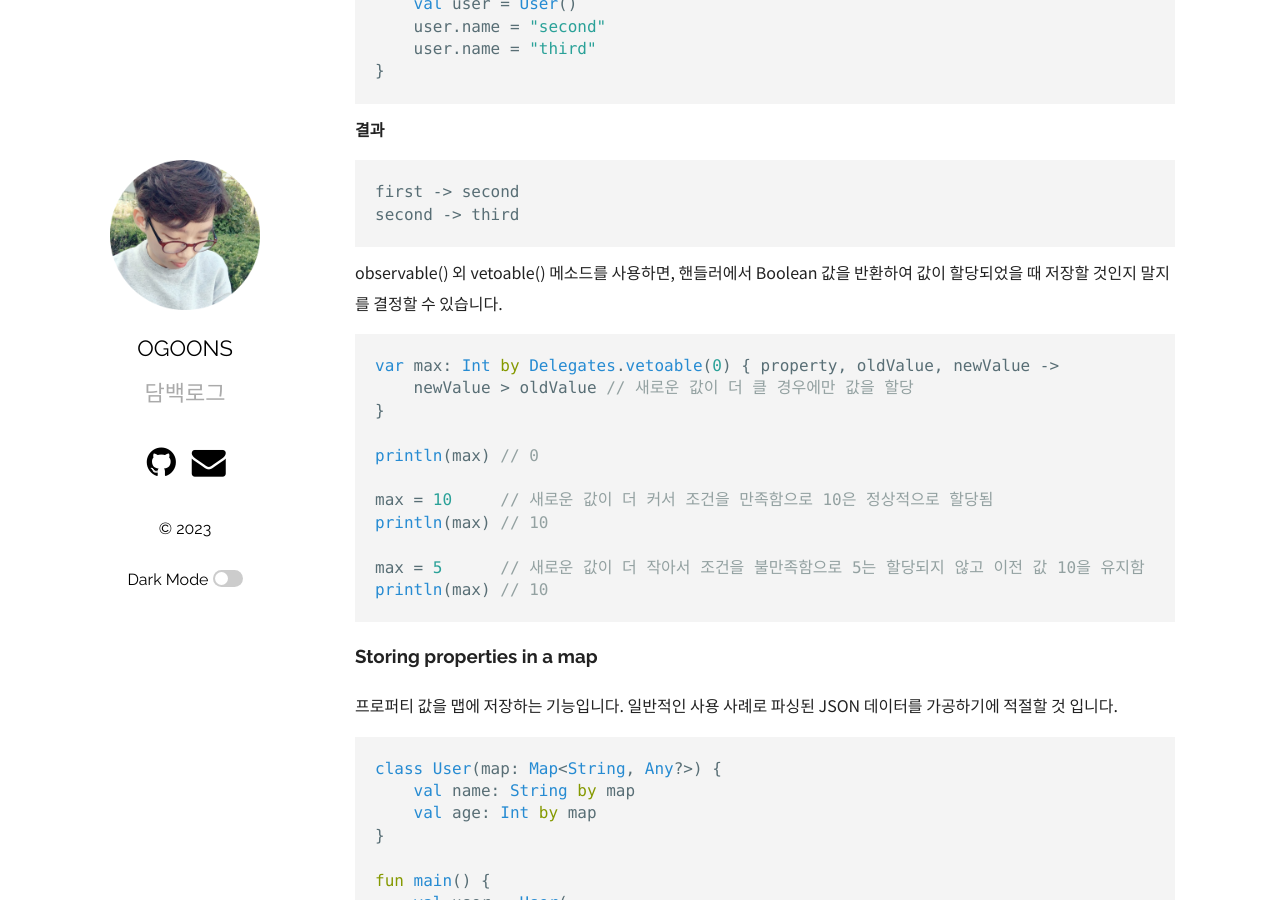
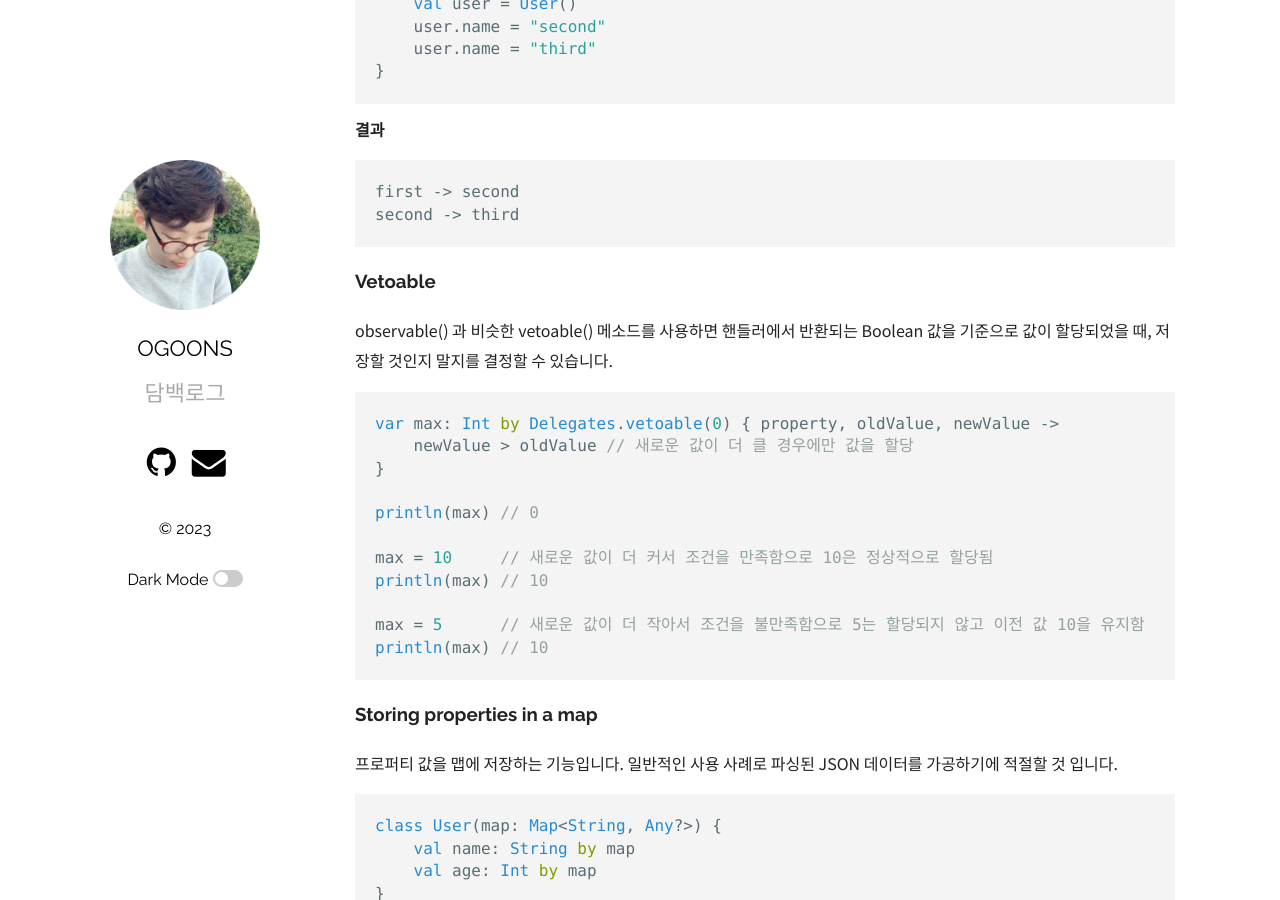
Before and after one commit to ogoons/ogoons.github.io, a Jekyll site: the page built from _posts/2023-08-30-kotlin-delegation.md, in a window 1280 px wide and 900 px high, scrolled down 5841 px. Built offline with Jekyll 4.4.1, drawn with Linux system fonts in a browser that asks for light colours; comment, search, counter and statistics services are not loaded.

Commit message:
Update post

```diff
--- a/_posts/2023-08-30-kotlin-delegation.md
+++ b/_posts/2023-08-30-kotlin-delegation.md
@@ -249,7 +249,9 @@ first -> second
 second -> third
 ~~~
 
-observable() 외 vetoable() 메소드를 사용하면, 핸들러에서 Boolean 값을 반환하여 값이 할당되었을 때 저장할 것인지 말지를 결정할 수 있습니다.
+### Vetoable
+
+observable() 과 비슷한 vetoable() 메소드를 사용하면 핸들러에서 반환되는 Boolean 값을 기준으로 값이 할당되었을 때, 저장할 것인지 말지를 결정할 수 있습니다.
 
 ~~~kotlin
 var max: Int by Delegates.vetoable(0) { property, oldValue, newValue ->
```
